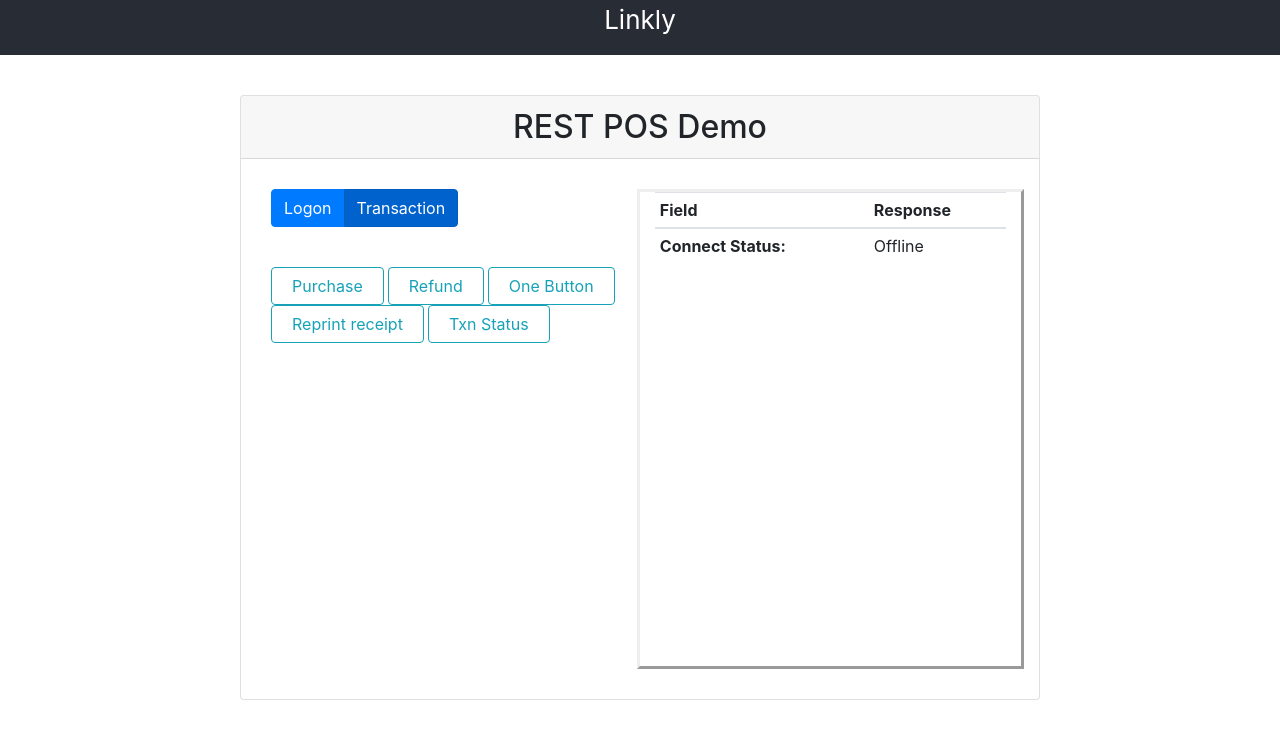
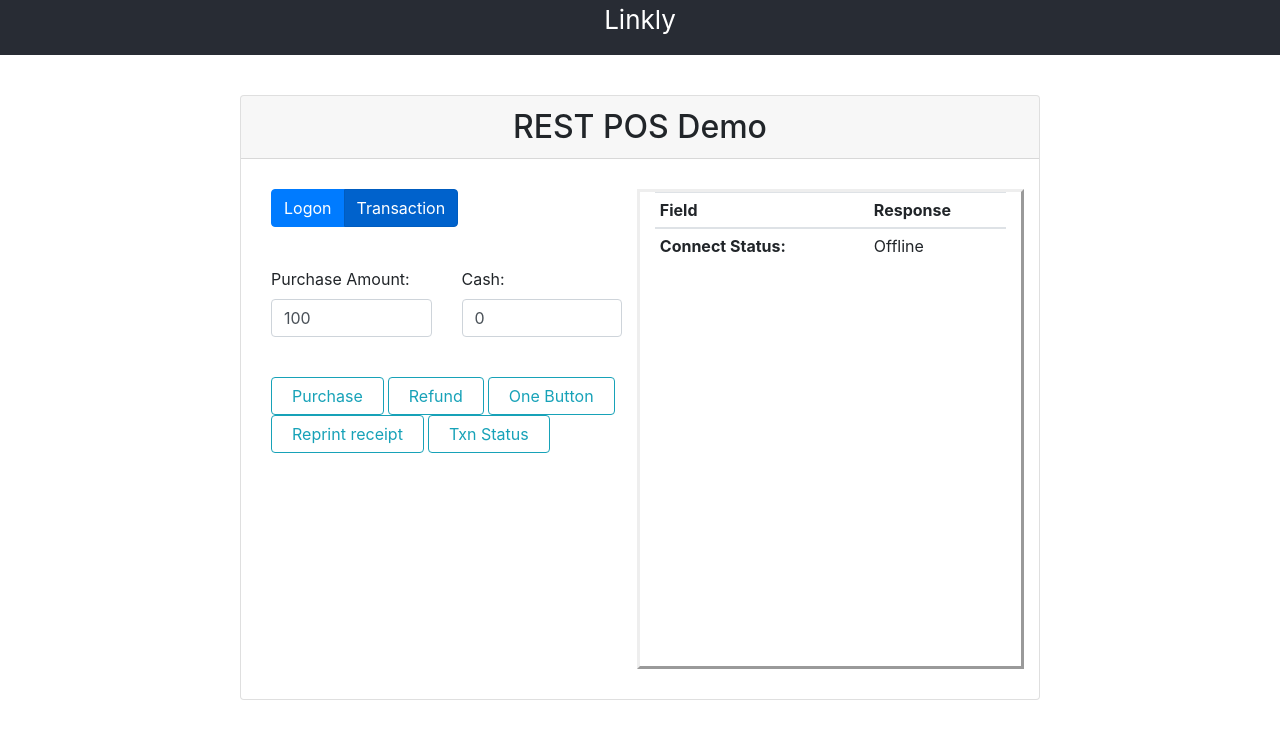
Before and after one commit to LinklyCo/Cloud.ReactPOS, a React (Create React App) app: page / in a window 1280 px wide. Both pictures are taken after a click on the label "Transaction". Shown: the top 738 px of the page. Built offline with nearby package versions, Linux system fonts and the light colour scheme.

Commit message:
added form for purchase and cash amounts

```diff
--- a/src/POS.js
+++ b/src/POS.js
@@ -35,9 +35,10 @@
   const [token, setToken] = useState();
   const [tokenExpiry, setTokenExpiry] = useState();
   const [paired, setPaired] = useState(false);
-  const [output, setOutput] = useState("");
   const [txnResponse, setTxnResponse] = useState();
   const [lastSessionId, setLastSessionId] = useState();
+  const [amtPurchase, setAmtPurchase] = useState(100);
+  const [amtCash, setAmtCash] = useState(0);
 
   console.log("paired :>> ", paired);
 
@@ -89,6 +90,14 @@
 
   const handlePairingCodeChange = (e) => {
     setPairCode(e.target.value);
+  };
+
+  const handleAmtPurchaseChange = (e) => {
+    setAmtPurchase(e.target.value);
+  };
+
+  const handleAmtCashChange = (e) => {
+    setAmtCash(e.target.value);
   };
 
   const sendPairRequest = (params) => {
@@ -143,7 +152,8 @@
     const request = {
       Merchant: "00",
       TxnType: "P",
-      AmtPurchase: 100,
+      amtPurchase,
+      amtCash,
       TxnRef: "1234567890",
       CurrencyCode: "AUD",
       CutReceipt: "0",
@@ -353,6 +363,30 @@
       break;
     case POS_SALE_UI:
       display = (
+        <div>
+          <form className="row">
+            <div className="form-group col">
+              <label htmlFor="amtPurchaseInput">Purchase Amount: </label>
+              <input
+                className="form-control"
+                id="amtPurchaseInput"
+                onChange={handleAmtPurchaseChange}
+                value={amtPurchase}
+                placeholder="Amount"
+              ></input>
+            </div>
+            <div className="form-group col">
+              <label htmlFor="cashInput"> Cash: </label>
+              <input
+                className="form-control"
+                id="cashInput"
+                onChange={handleAmtCashChange}
+                value={amtCash}
+                placeholder="Amount"
+              ></input>
+            </div>
+          </form>
+          <br />
           <div className="form-group">
             <button
               type="button"
@@ -389,6 +423,7 @@
             >
               Txn Status
             </button>
+          </div>
         </div>
       );
       break;
```
Lines whose indentation alone changed are shown as unchanged.
